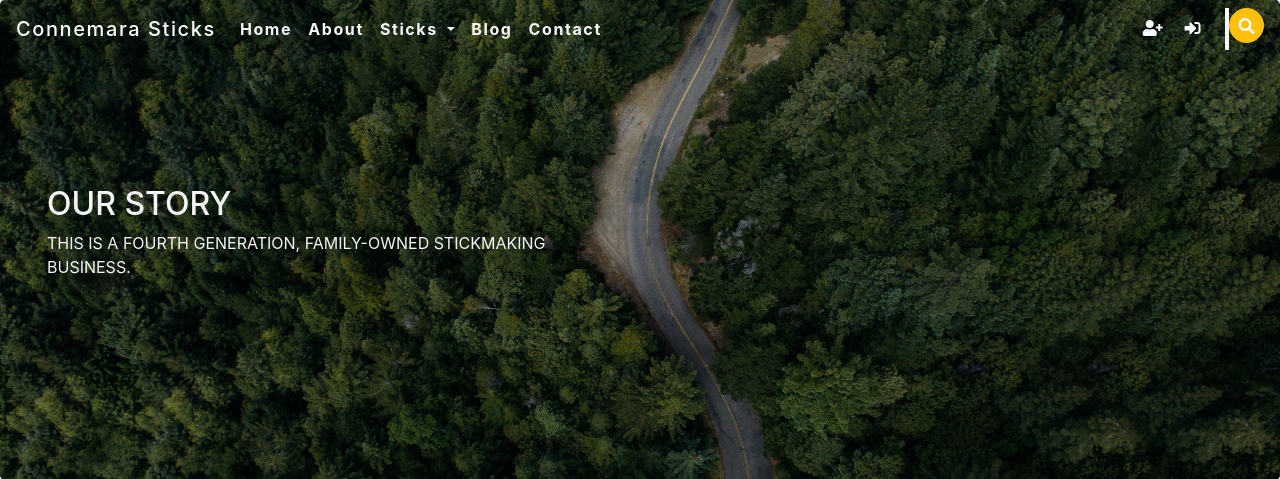
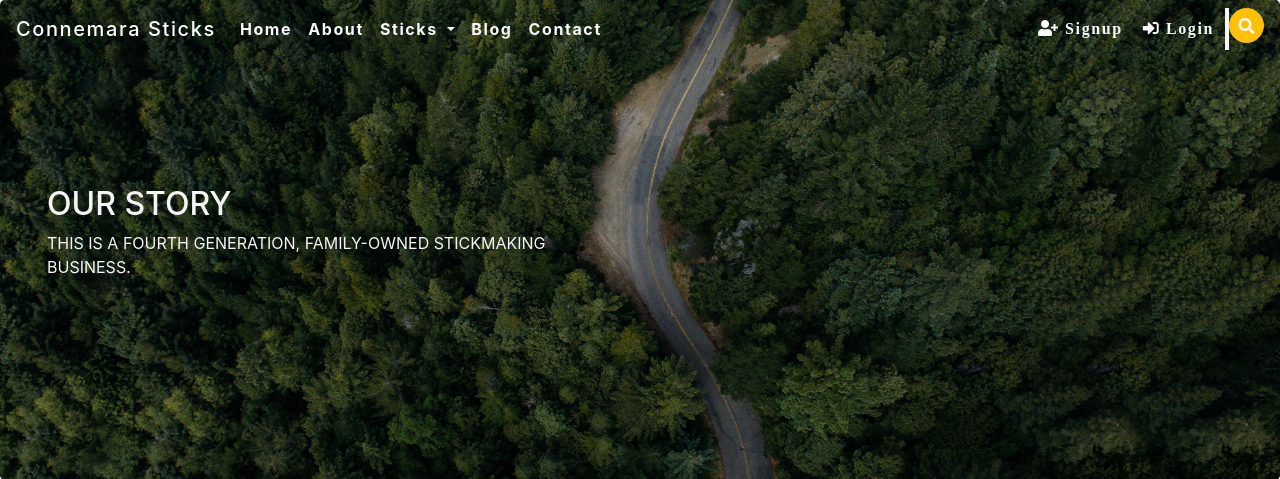
Before and after one commit to Squelsh84/connemara-sticks-ms4, a Django app: page /about/ in a window 1280 px wide. Shown: the top 479 px of the page. Run offline with Django 3.2, Linux system fonts and the light colour scheme; data that the repository does not hold is empty; some libraries are stand-ins or nearby versions.

Commit message:
Assigned tesxt to navbar.

```diff
--- a/templates/base.html
+++ b/templates/base.html
@@ -62,7 +62,7 @@
             Welcome, {{ request.user.first_name }} <i class="fas fa-user circle"></i>
           </a>
         </li>
-        <li class="nav-item">
+        <li class="nav-item mr-1">
           <a class="nav-link text-light font-weight-bold" href="{% url 'logout' %}">
             Log Out <i class="fas fa-sign-out-alt"></i>
           </a>
@@ -70,12 +70,12 @@
         {% else %}
         <li class="nav-item mr-1">
           <a class="nav-link text-light font-weight-bold" href="{% url 'register' %}">
-            <i class="fas fa-user-plus"></i>
+            <i class="fas fa-user-plus"> Signup</i>
           </a>
         </li>
-        <li class="nav-item mr-3">
+        <li class="nav-item mr-1">
           <a class="nav-link text-light font-weight-bold" href="{% url 'login' %}">
-            <i class="fas fa-sign-in-alt"></i>
+            <i class="fas fa-sign-in-alt"> Login</i>
           </a>
         </li>
         {% endif %}
```
